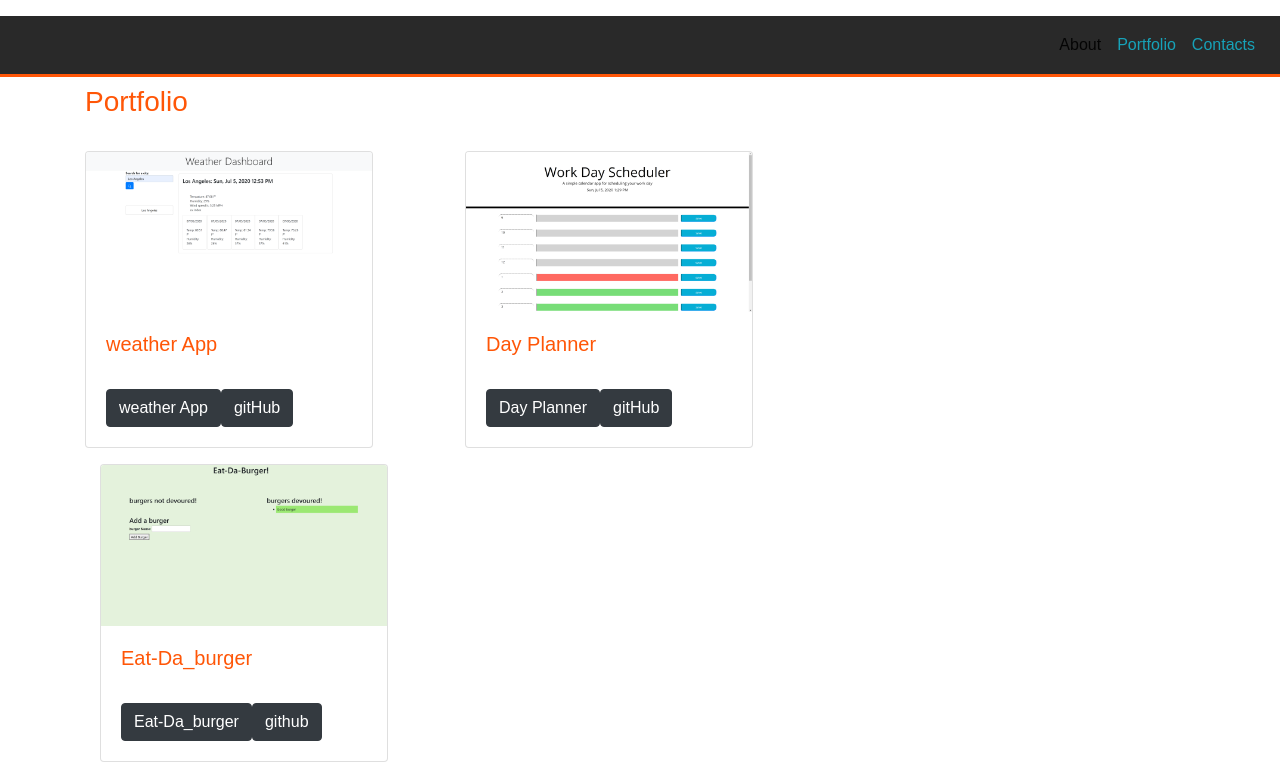
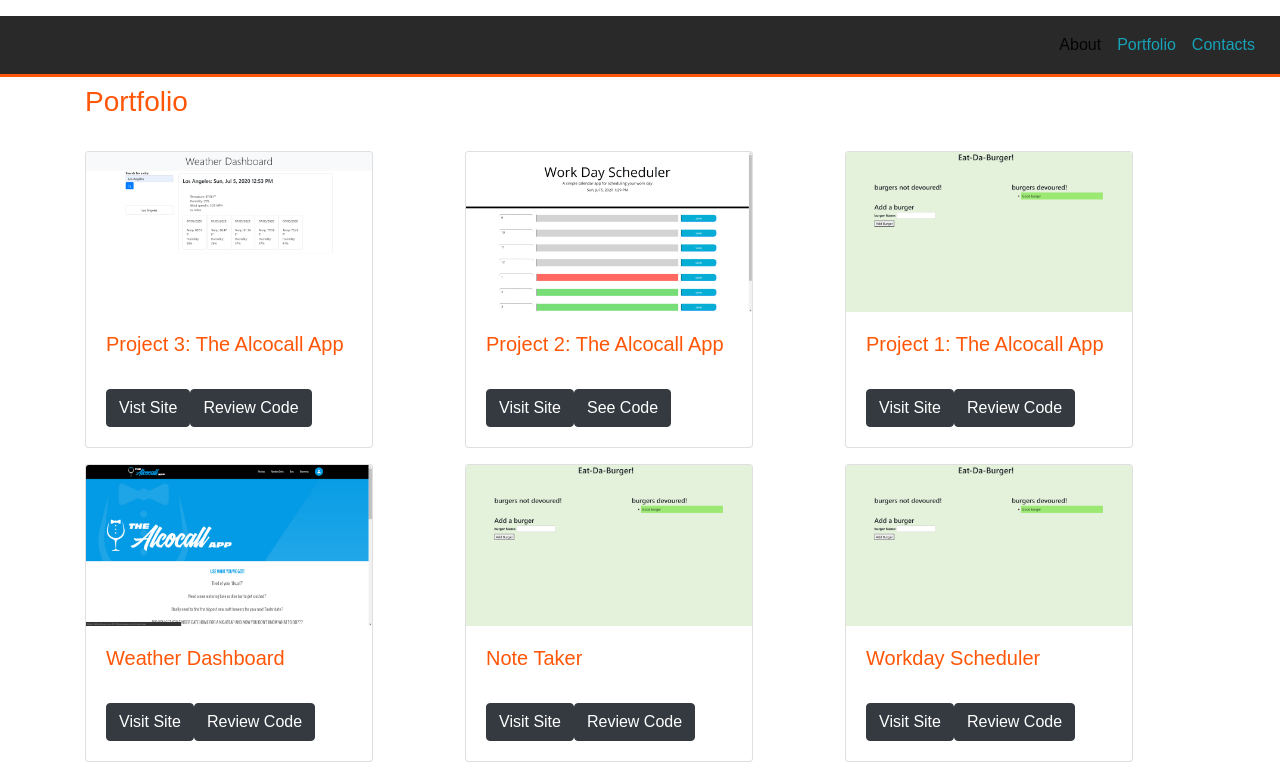
Before and after one commit to KarazKOS/react_portfolio, a React (Create React App) app in the folder yk_portfolio/: page /portfolio in a window 1280 px wide. Shown: the top 776 px of the page. Built offline with nearby package versions, Linux system fonts and the light colour scheme; a web font is replaced by a local one.

Commit message:
Update to portfolio cards, titles, links

```diff
--- a/yk_portfolio/src/pages/portfolio/portfolio.js
+++ b/yk_portfolio/src/pages/portfolio/portfolio.js
@@ -22,14 +22,14 @@ return (
 
     <div className="container">
       <div className="row my-3">
-        <div className="col-sm-4 col-md-6 col-lg-4">
+        <div className="col-sm-4 col-md-6 col-lg-4 card-title-font">
         <BasicCard
         Image={weather}
-        CardTitle="weather App"
-        HREF="https://imartinez0753.github.io/weatherDashboard/"
-        buttonText1="weather App"
-        HREF2="https://github.com/imartinez0753/weatherDashboard"
-        buttonText2="gitHub"
+        CardTitle="Project 3: The Alcocall App"
+        HREF="https://alcocall.herokuapp.com/dashboard"
+        buttonText1="Vist Site"
+        HREF2="https://github.com/amaliawhay/alcocall"
+        buttonText2="Review Code"
         />
 
 
@@ -38,33 +38,27 @@ return (
         <div className="col-sm-4 col-md-6 col-lg-4">
         <BasicCard
         Image={dayPlanner}
-        CardTitle="Day Planner"
-        HREF="https://imartinez0753.github.io/dayPlanner/"
-        buttonText1=" Day Planner"
-        HREF2="https://github.com/imartinez0753/dayPlanner"
-        buttonText2="gitHub"
+        CardTitle="Project 2: The Alcocall App"
+        HREF="https://fathomless-cove-53726.herokuapp.com/"
+        buttonText1=" Visit Site"
+        HREF2="https://github.com/imartinez0753/alcoCall"
+        buttonText2="See Code"
         />
 
         </div>
-      </div>
+
       <div className="col-sm-4 col-md-6 col-lg-4">
         <BasicCard
         Image={eat}
-        CardTitle="Eat-Da_burger"
-        HREF="https://stark-beach-02156.herokuapp.com/"
-        buttonText1="Eat-Da_burger"
-        HREF2="https://github.com/imartinez0753/burgerLogger"
-        buttonText2="github"
+        CardTitle="Project 1: The Alcocall App"
+        HREF="https://darling-bee.github.io/Project-1-UCR-Extension/"
+        buttonText1="Visit Site"
+        HREF2="https://github.com/Darling-bee/Project-1-UCR-Extension"
+        buttonText2="Review Code"
         />
         </div>
+        </div>
     </div>
-
-    {/* <div className="container">
-      <div className="row">
-        <div className="col-sm-7 col mb-2 mt-2"></div>
-      </div>
-    </div> */}
-
 
     <div className="container">
       <div className="row my-3">
@@ -73,38 +67,39 @@ return (
 
         <BasicCard
         Image={alcoCall}
-        CardTitle="Alcocall"
-        HREF="https://fathomless-cove-53726.herokuapp.com/"
-        buttonText1=" Alcocall"
-        HREF2="https://github.com/imartinez0753/alcoCall"
-        buttonText2="gitHub"
+        CardTitle="Weather Dashboard"
+        HREF="https://karazkos.github.io/weather_dashboard/"
+        buttonText1="Visit Site"
+        HREF2="https://github.com/KarazKOS/weather_dashboard"
+        buttonText2="Review Code"
         />
         </div>
 
         <div className="col-sm-4 col-md-6 col-lg-4">
         <BasicCard
         Image={eat}
-        CardTitle="Eat-Da_burger"
-        HREF="https://stark-beach-02156.herokuapp.com/"
-        buttonText1="Eat-Da_burger"
-        HREF2="https://github.com/imartinez0753/burgerLogger"
-        buttonText2="github"
+        CardTitle="Note Taker"
+        HREF=" https://note-taker-yk.herokuapp.com/"
+        buttonText1="Visit Site"
+        HREF2="https://github.com/KarazKOS/note_taker"
+        buttonText2="Review Code"
         />
         </div>
 
         <div className="col-sm-4 col-md-6 col-lg-4">
         <BasicCard
         Image={eat}
-        CardTitle="Eat-Da_burger"
-        HREF="https://stark-beach-02156.herokuapp.com/"
-        buttonText1="Eat-Da_burger"
-        HREF2="https://github.com/Darling-bee/Project-1-UCR-Extension"
-        buttonText2="github"
+        CardTitle="Workday Scheduler"
+        HREF="https://karazkos.github.io/workday_scheduler/"
+        buttonText1="Visit Site"
+        HREF2="https://github.com/KarazKOS/workday_scheduler"
+        buttonText2="Review Code"
         />
         </div>
       </div>
     </div>
     </div>
+
 </div>
 
 )
```
